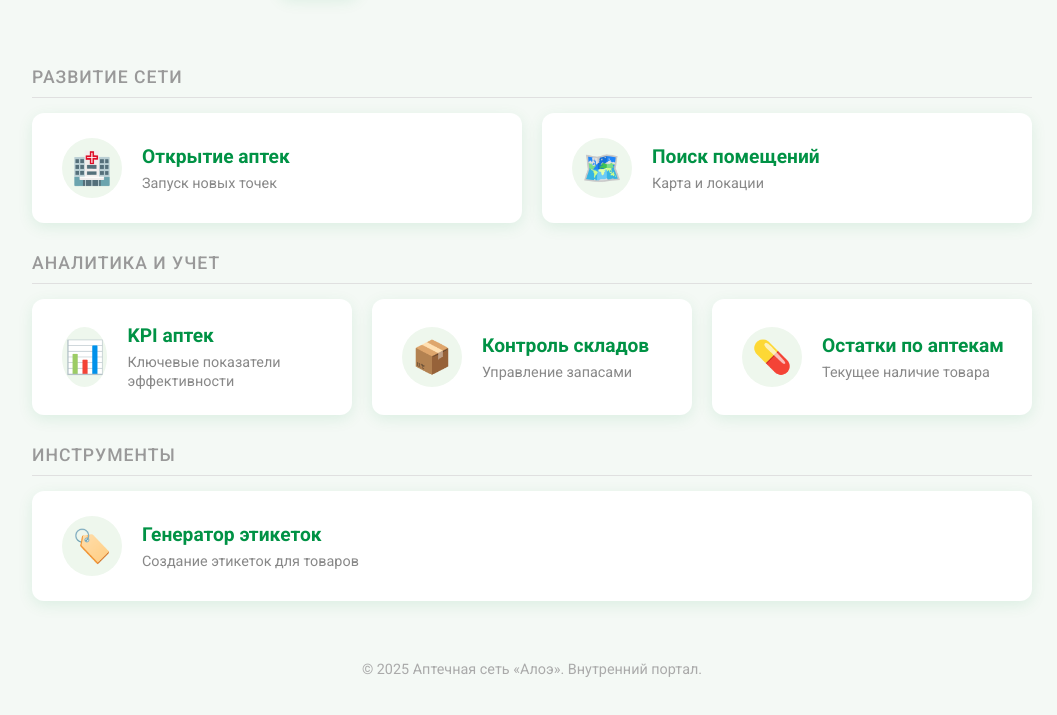
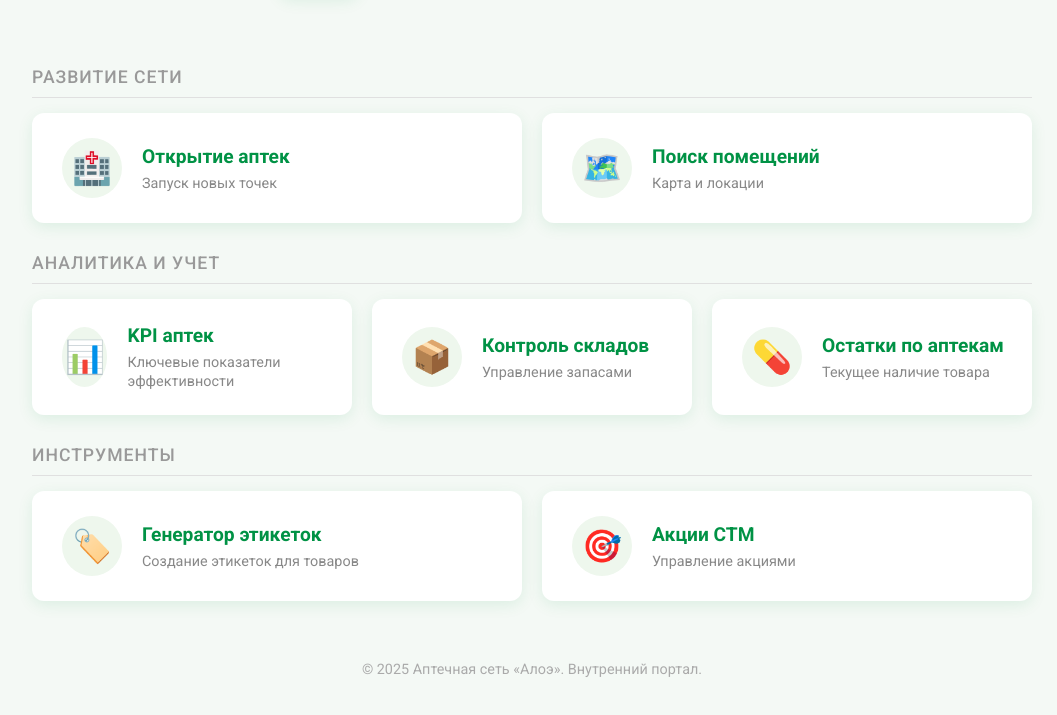
Before and after one commit to snklukin-commits/razvivalshik, a plain HTML site: page index.html in a window 1280 px wide. Shown: the part 123-838 px from the top of the page, without its empty margins (108-1165 px from the left). Drawn offline with Linux system fonts and the light colour scheme.

Commit message:
Update index.html

```diff
--- a/index.html
+++ b/index.html
@@ -237,6 +237,14 @@ height: 70px;
 <span>Создание этикеток для товаров</span>
 </div>
 </a>
+<!-- Ссылка 7: Акции СТМ -->
+<a href="https://snklukin-commits.github.io/aloea/%D0%90%D0%BA%D1%86%D0%B8%D0%B8%20%D0%A1%D0%A2%D0%9C" class="card">
+<div class="card-icon">🎯</div>
+<div class="card-content">
+<h3>Акции СТМ</h3>
+<span>Управление акциями</span>
+</div>
+</a>
 </div>
 <footer>
 &copy; 2025 Аптечная сеть «Алоэ». Внутренний портал.
```
